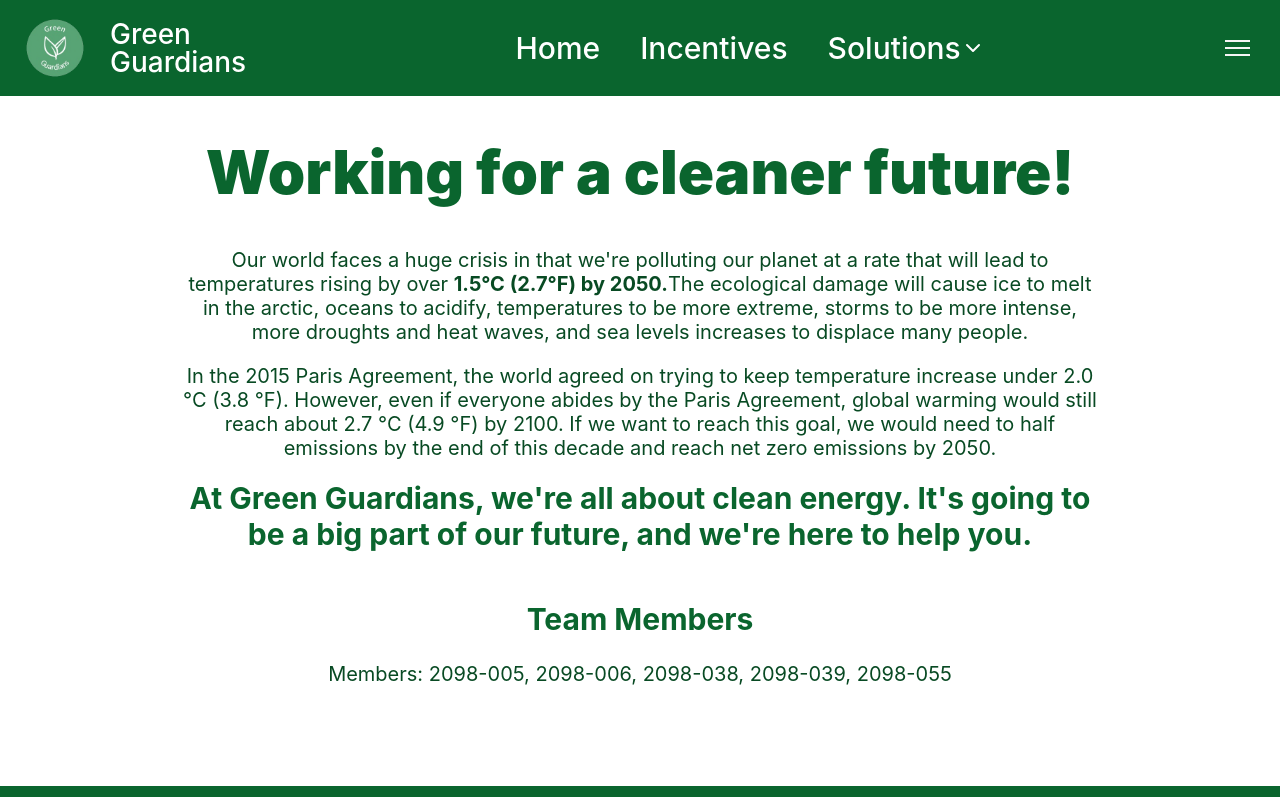
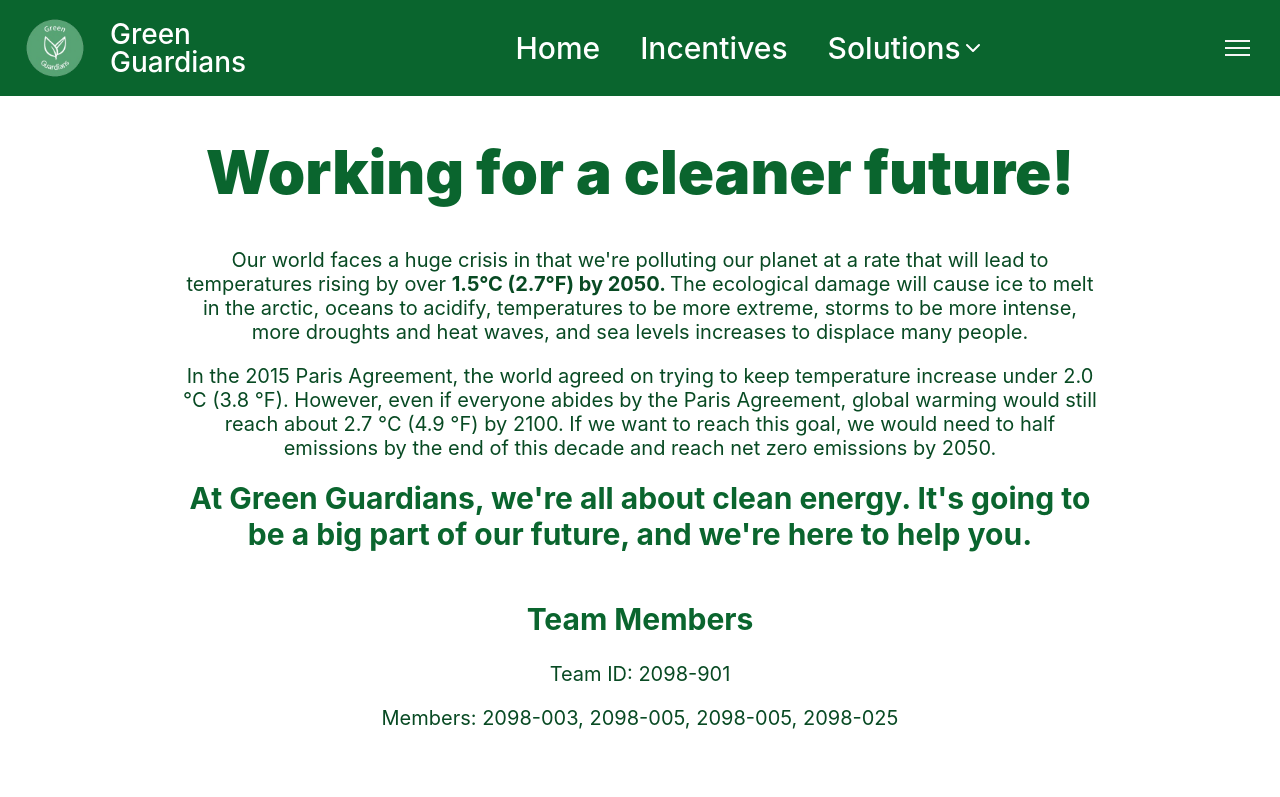
Before and after one commit to chonk9/webmaster23-24, a React (Create React App) app: page /about-us in a window 1280 px wide. Shown: the top 797 px of the page. Built offline with nearby package versions, Linux system fonts and the light colour scheme.

Commit message:
about page changes

```diff
--- a/src/Pages/AboutUs.jsx
+++ b/src/Pages/AboutUs.jsx
@@ -7,22 +7,26 @@ export default function AboutUs() {
 
     <p>
       Our world faces a huge crisis in that we're polluting our planet at a rate that will lead to temperatures rising
-        by over <b>1.5°C (2.7°F) by 2050.</b>
+      by over <b>1.5°C (2.7°F) by 2050. </b>
       The ecological damage will cause ice to melt in the arctic, oceans to acidify, temperatures to be more extreme,
       storms to be more intense, more droughts and heat waves, and sea levels increases to displace many people.
     </p>
     <p>
-        In the 2015 Paris Agreement, the world agreed on trying to keep temperature increase under 2.0 °C (3.8 °F).
+      In the 2015 Paris Agreement, the world agreed on trying to keep temperature increase under 2.0 °C {"\n"}(3.8 °F).
       However, even if everyone abides by the Paris Agreement, global warming would still reach about 2.7 °C (4.9 °F) by 2100.
       If we want to reach this goal, we would need to half emissions by the end of this decade and reach net zero emissions by 2050.
     </p>
+    {/* <p>
+      This will massive impact on our future. If we let this problem progress, our world will heat up, causing mass extinction,
+      unbreathable air, and loss of our very important flora and fauna.
+    </p> */}
     <h2>At Green Guardians, we're all about clean energy. It's going to be a big part of our future, and we're here to help you.</h2>
 
     <br></br>
 
     <h2>Team Members</h2>
-
-    <p>Members: 2098-005, 2098-006, 2098-038, 2098-039, 2098-055</p>
+    <p>Team ID: 2098-901</p>
+    <p>Members: 2098-003, 2098-005, 2098-005, 2098-025</p>
 
   </div>);
 
--- a/src/Pages/Home.jsx
+++ b/src/Pages/Home.jsx
@@ -56,6 +56,7 @@ export default function Home() {
                 <p>
                     In reality, you don't need to empty your wallet to make cost-effective changes to your house. <span className="fun-bold">Get started today</span> by learning about your choices.
                 </p>
+                <Link to='/tax-incentives'><button style={{marginTop: '1rem'}}>Learn about tax incentives</button></Link>
             </>}/>
         </div>
     );
--- a/src/css/Navbar.css
+++ b/src/css/Navbar.css
@@ -62,6 +62,7 @@ a:hover {
 .nav-link-center {
   width: 100%;
   display: flex;
+  /* translate: 15vw; */
   justify-content: center;
 }
 
--- a/src/css/accordion.css
+++ b/src/css/accordion.css
@@ -1,6 +1,6 @@
 .accordion {
     list-style-type: none;
-    background-color: rgb(60, 128, 60);
+    background-color: #3c803c;
 }
 
 .accordion-title {
```
Lines whose indentation alone changed are shown as unchanged.
